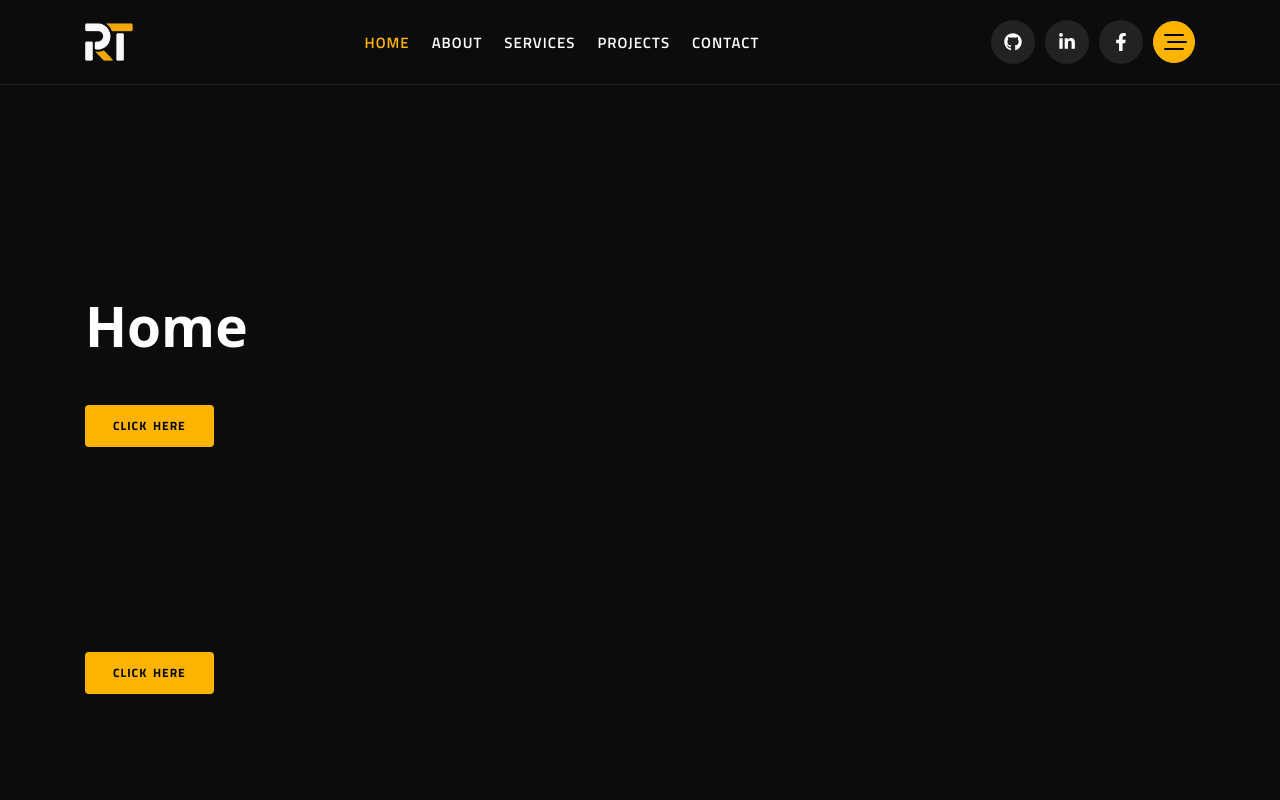
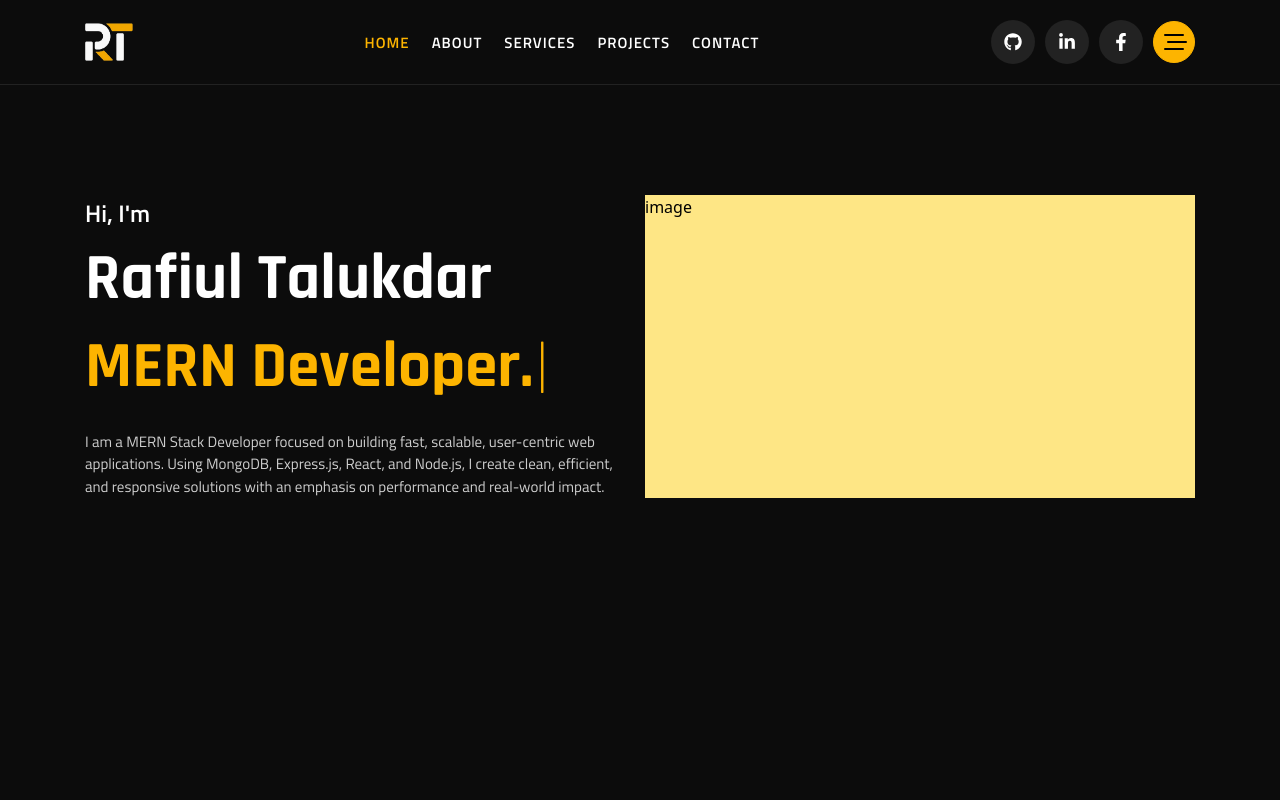
Before and after one commit to rafiultalukdar1/react-portfolio, a React (Vite) app: page / in a window 1280 px wide. Shown: the top 800 px of the page. Built offline with nearby package versions, Linux system fonts and the light colour scheme; a web font is replaced by a local one.

Commit message:
Add Banner

```diff
--- a/package.json
+++ b/package.json
@@ -15,7 +15,8 @@
     "react-dom": "^19.2.0",
     "react-icons": "^5.5.0",
     "react-router": "^7.12.0",
-    "tailwindcss": "^4.1.18"
+    "tailwindcss": "^4.1.18",
+    "typewriter-effect": "^2.22.0"
   },
   "devDependencies": {
     "@eslint/js": "^9.39.1",
--- a/src/index.css
+++ b/src/index.css
@@ -1,5 +1,12 @@
 @import url("https://fonts.googleapis.com/css2?family=Winky+Rough:ital,wght@0,300..900;1,300..900&display=swap");
 @import "tailwindcss";
+
+@font-face {
+  font-family: 'Rajdhani';
+  src: url('./assets/fonts/Rajdhani-Light.ttf') format('truetype');
+  font-weight: 300;
+  font-style: normal;
+}
 
 @font-face {
   font-family: 'Rajdhani';
@@ -91,6 +98,18 @@ button {
   margin: 0 auto;
 }
 
+.hero-separate {
+  @apply grid grid-cols-1 gap-y-7.5 sm:gap-y-10 md:gap-y-12 gap-x-2.5;
+}
+
+.hero-one {
+  @apply order-2;
+}
+
+.hero-tow {
+  @apply order-1;
+}
+
 /* Small devices (≥576px) */
 @media (min-width: 576px) {
   .container {
@@ -110,6 +129,15 @@ button {
   .container {
     max-width: 960px;
   }
+  .hero-separate {
+    @apply grid-cols-2;
+  }
+  .hero-one {
+    @apply order-1;
+  }
+  .hero-tow {
+    @apply order-2;
+  }
 }
 
 /* Extra large devices (≥1200px) */
@@ -126,21 +154,7 @@ button {
   }
 }
 
-/*=== Custom Button ===*/
-/* .custom-btn {
-  font-family: 'Titillium Web', sans-serif;
-  @apply relative px-7 py-3 text-[12px] font-bold uppercase tracking-[1px] [word-spacing:2px] rounded bg-[#FDB400] text-black transition-all duration-300 hover:pl-15;
-}
-
-.custom-btn::after {
-  content: "";
-  @apply absolute top-1/2 left-5 h-px w-0 bg-black -translate-y-1/2 transition-all duration-300;
-}
-
-.custom-btn:hover::after {
-  @apply w-7.5;
-} */
-
+/*= Custom Button =*/
 .custom-btn {
   font-family: 'Titillium Web', sans-serif;
   @apply relative px-7 py-3 text-[12px] font-bold uppercase tracking-[1px] [word-spacing:2px] rounded bg-[#FDB400] text-black transition-all duration-300;
@@ -160,11 +174,7 @@ button {
   }
 }
 
-
-
-
-
-/*=== Nav Active ===*/
+/*= Nav Active =*/
 .nav-items a {
   font-family: 'Titillium Web', sans-serif;
   @apply text-[15px] font-semibold uppercase text-white transition-all duration-200 tracking-[1px];
@@ -178,7 +188,7 @@ button {
   @apply text-[#FDB400];
 }
 
-/*=== Nav Social ===*/
+/*= Nav Social =*/
 .hamburger,
 .menu-social a {
   @apply relative h-11 w-11 flex justify-center items-center rounded-full text-white text-[18px] bg-[#c1c0bf1e] overflow-hidden transition-colors duration-300;
@@ -216,7 +226,7 @@ button {
   @apply relative h-10 w-10;
 }
 
-/*=== Bar ===*/
+/*= Bar =*/
 .bar {
   @apply h-10.5 w-10.5 flex flex-col justify-center items-center rounded-full bg-[#FDB400] cursor-pointer border border-[#FDB400] overflow-hidden relative;
   transition: 0.3s ease;
@@ -250,7 +260,7 @@ button {
   margin-left: 0;
 }
 
-/*=== Sidebar Heading ===*/
+/*= Sidebar Heading =*/
 .sidebar-heading h2 {
   @apply relative block cursor-default uppercase text-transparent text-[36px];
   -webkit-text-stroke: 0.5px white;
@@ -266,7 +276,7 @@ button {
   @apply w-0;
 }
 
-/*=== Menu Items ===*/
+/*= Menu Items =*/
 .menu-items a {
   @apply relative block overflow-hidden text-white uppercase font-semibold w-full text-[12px] tracking-[0.15em] z-2;
   font-family: 'Titillium Web', sans-serif;
@@ -289,7 +299,7 @@ button {
   @apply w-full;
 }
 
-/* Footer Bottom */
+/*= Footer Bottom =*/
 .footer-bottom {
   @apply py-6 text-center bg-[#141414];
   -webkit-mask-image: linear-gradient(90deg, transparent, white 20%, white 80%, transparent);
@@ -299,3 +309,8 @@ button {
   mask-repeat: no-repeat;
   mask-size: 100% 100%;
 }
+
+/*= Typewriter =*/
+.Typewriter__cursor {
+  @apply relative top-1.75 text-[55px] lg:text-[80px] font-light;
+}
--- a/src/pages/Home/HomeComponents/Banner.jsx
+++ b/src/pages/Home/HomeComponents/Banner.jsx
@@ -1,15 +1,38 @@
 import React from 'react';
+import Typewriter from 'typewriter-effect';
 
 const Banner = () => {
   return (
     <>
+      <div className='py-15 sm:py-18 md:py-21 lg:py-27.5'>
         <div className='container'>
-                <div className='py-50 text-[55px] font-bold text-white'>
-                    Home<br />
-                    <button className='custom-btn'>Click Here</button><br></br><br></br><br></br>
-                    <button className='custom-btn'>Click Here</button><br></br><br></br><br></br>
-                    <button className='custom-btn'>Click Here</button><br></br><br></br><br></br>
-                    <button className='custom-btn'>Click Here</button><br></br><br></br><br></br>
+
+          <div className='hero-separate'>
+            <div className='hero-one'>
+              <h4 className='text-white text-[18px] sm:text-[20px] md:text-[22px] lg:text-[24px] font-titillium font-semibold'>Hi, I'm</h4>
+              <h2 className="text-white font-bold font-rajdhani text-[36px] sm:text-[44px] md:text-[54px] lg:text-[60px] xl:text-[65px]">Rafiul Talukdar</h2>
+              <h2 style={{ lineHeight: 0.7 }} className='text-primary font-bold font-rajdhani text-[36px] sm:text-[44px] md:text-[54px] lg:text-[60px] xl:text-[65px] md:mt-1.5'>
+                <Typewriter
+                options={{
+                    strings: [
+                    'Web Developer.',
+                    'MERN Developer.',
+                    'Next.js Developer.',
+                    'Freelancer.',
+                    ],
+                    autoStart: true,
+                    loop: true,
+                    delay: 80,
+                    deleteSpeed: 50,
+                    cursor: '|'
+                }}/>
+              </h2>
+              <p className='text-color font-titillium max-w-132 text-[15px] mt-4 md:mt-5 lg:mt-7 xl:mt-10'>I am a MERN Stack Developer focused on building fast, scalable, user-centric web applications. Using MongoDB, Express.js, React, and Node.js, I create clean, efficient, and responsive solutions with an emphasis on performance and real-world impact.</p>
+            </div>
+            <div className='w-full h-full bg-amber-200 hero-tow'>
+              image
+            </div>
+          </div>
         </div>
       </div>
     </>
--- a/src/pages/Shared/Footer.jsx
+++ b/src/pages/Shared/Footer.jsx
@@ -6,7 +6,7 @@ const Footer = () => {
 
     return (
         <>
-            <div className='footer-bottom'>
+            <div className='footer-bottom mt-55'>
                 <div className='container'>
                     <p className='text-[#FFFFFFCC] text-[14px] font-medium font-rajdhani uppercase [word-spacing:1px]'>© Rafiul Talukdar {year} / All rights reserved.</p>
                 </div>
```
Also changed, not shown: src/assets/fonts/Rajdhani-Light.ttf (added), 1 other file (tests, documents, lock files or other folders). Lines whose indentation alone changed are shown as unchanged.
